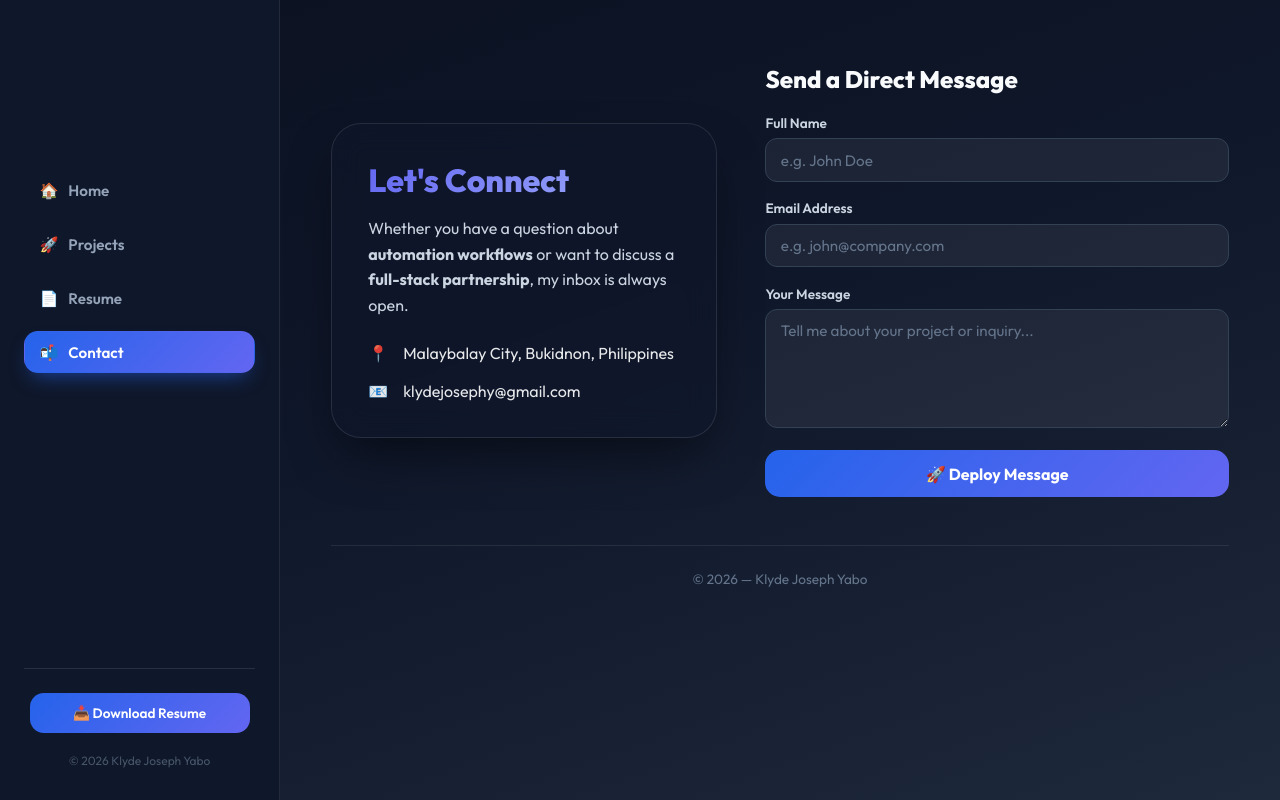
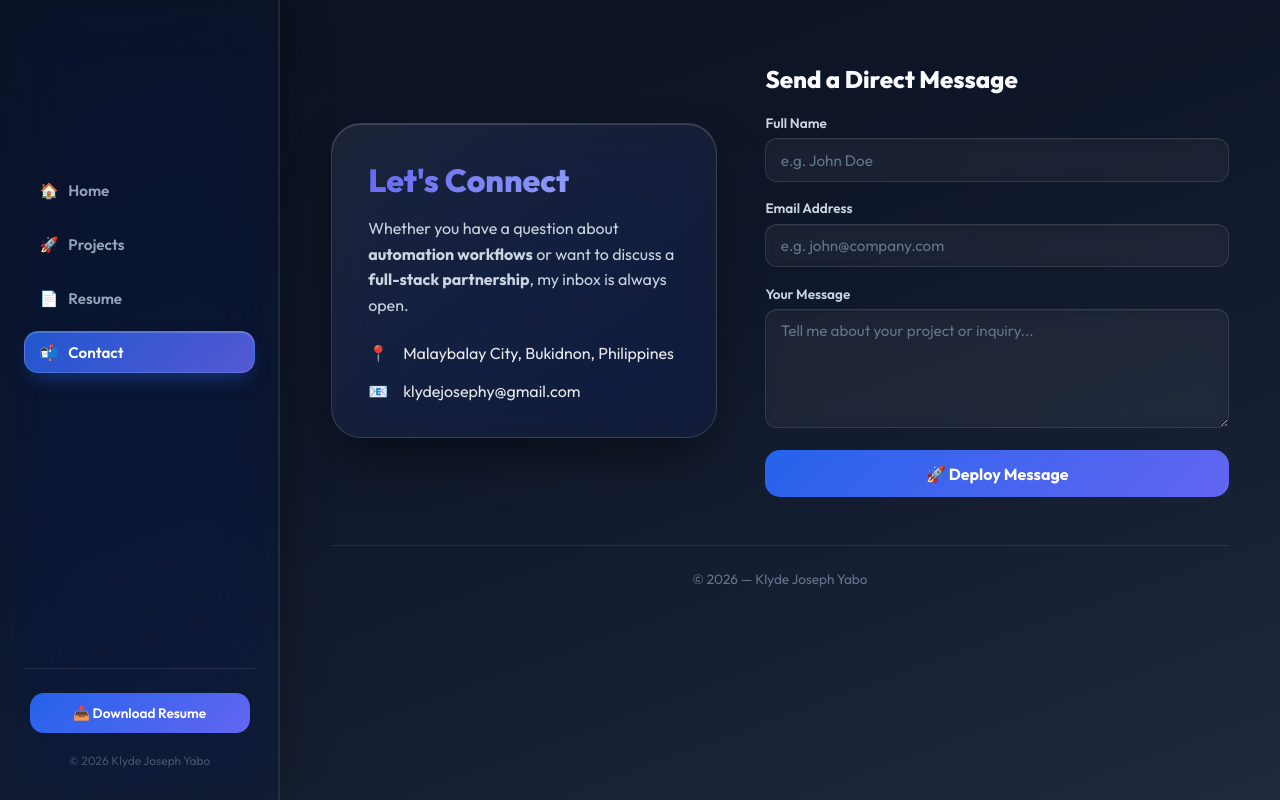
Before and after one commit to klaayd39/personal-portfolio, a React (Vite) app: page /contact in a window 1280 px wide. Built offline with nearby package versions, Linux system fonts and the light colour scheme; no server answers.

Commit message:
feat: apply Liquid Glass design system across all UI components

```diff
--- a/src/index.css
+++ b/src/index.css
@@ -16,6 +16,18 @@
 
   --sidebar-w:        280px;   /* desktop */
   --sidebar-w-tablet: 220px;   /* tablet  */
+}
+
+/* ─────────────────────────────────────────
+   UTILITY — Liquid Glass
+───────────────────────────────────────── */
+.glass {
+  background: rgba(255, 255, 255, 0.06);
+  backdrop-filter: blur(20px) saturate(160%);
+  -webkit-backdrop-filter: blur(20px) saturate(160%);
+  border: 1px solid rgba(255, 255, 255, 0.12);
+  box-shadow: 0 8px 32px rgba(0, 0, 0, 0.3),
+              inset 0 1px 0 rgba(255, 255, 255, 0.14);
 }
 
 /* ─────────────────────────────────────────
@@ -77,8 +89,11 @@ textarea:focus-visible,
 .sidebar {
   width: var(--sidebar-w);
   flex-shrink: 0;
-  background: var(--bg-mid);
-  border-right: 1px solid rgba(255, 255, 255, 0.08);
+  background: rgba(15, 23, 42, 0.28);
+  backdrop-filter: blur(32px) saturate(180%);
+  -webkit-backdrop-filter: blur(32px) saturate(180%);
+  border-right: 1px solid rgba(255, 255, 255, 0.1);
+  box-shadow: 5px 0 40px rgba(0, 0, 0, 0.25), inset -1px 0 0 rgba(255, 255, 255, 0.06);
   padding: 2rem 1.5rem;
   display: flex;
   flex-direction: column;
@@ -136,14 +151,21 @@ textarea:focus-visible,
 }
 
 .nav-item:hover {
-  background: rgba(255, 255, 255, 0.06);
+  background: rgba(255, 255, 255, 0.07);
+  border-color: rgba(255, 255, 255, 0.1);
+  backdrop-filter: blur(8px);
+  -webkit-backdrop-filter: blur(8px);
   color: #fff;
+  box-shadow: inset 0 1px 0 rgba(255, 255, 255, 0.1);
 }
 
 .nav-item.active {
-  background: linear-gradient(135deg, var(--primary) 0%, var(--secondary) 100%);
+  background: linear-gradient(135deg, rgba(37,99,235,0.85) 0%, rgba(99,102,241,0.85) 100%);
+  backdrop-filter: blur(12px);
+  -webkit-backdrop-filter: blur(12px);
+  border-color: rgba(255, 255, 255, 0.15);
   color: #fff;
-  box-shadow: 0 10px 20px -8px rgba(37, 99, 235, 0.6);
+  box-shadow: 0 10px 20px -8px rgba(37, 99, 235, 0.5), inset 0 1px 0 rgba(255, 255, 255, 0.2);
 }
 
 /* Bottom section of sidebar — divider + button + copyright */
@@ -197,6 +219,11 @@ textarea:focus-visible,
 ───────────────────────────────────────── */
 .mobile-topbar {
   display: none; /* shown only on mobile via media query */
+  background: rgba(11, 17, 32, 0.7);
+  backdrop-filter: blur(28px) saturate(160%);
+  -webkit-backdrop-filter: blur(28px) saturate(160%);
+  border-bottom: 1px solid rgba(255, 255, 255, 0.08);
+  box-shadow: 0 2px 20px rgba(0, 0, 0, 0.3), inset 0 -1px 0 rgba(255, 255, 255, 0.04);
 }
 
 /* ─────────────────────────────────────────
@@ -248,8 +275,11 @@ textarea:focus-visible,
   left: 0;
   width: var(--sidebar-w);
   height: 100vh;
-  background: var(--bg-mid);
-  border-right: 1px solid rgba(255, 255, 255, 0.1);
+  background: rgba(11, 17, 32, 0.7);
+  backdrop-filter: blur(32px) saturate(180%);
+  -webkit-backdrop-filter: blur(32px) saturate(180%);
+  border-right: 1px solid rgba(255, 255, 255, 0.12);
+  box-shadow: 8px 0 40px rgba(0, 0, 0, 0.4), inset -1px 0 0 rgba(255, 255, 255, 0.06);
   padding: 2rem 1.5rem;
   flex-direction: column;
   z-index: 110;
@@ -357,23 +387,26 @@ textarea:focus-visible,
 .skill-pill {
   display: inline-flex;
   align-items: center;
-  background: rgba(255, 255, 255, 0.92);
-  color: #1e293b;
+  background: rgba(255, 255, 255, 0.08);
+  color: #e2e8f0;
   padding: 8px 18px;
   border-radius: 100px;
   font-size: 0.85rem;
   font-weight: 700;
-  border: 1px solid #e2e8f0;
-  box-shadow: 0 4px 6px -1px rgba(0, 0, 0, 0.15);
+  border: 1px solid rgba(255, 255, 255, 0.18);
+  backdrop-filter: blur(10px);
+  -webkit-backdrop-filter: blur(10px);
+  box-shadow: 0 4px 12px rgba(0, 0, 0, 0.2), inset 0 1px 0 rgba(255, 255, 255, 0.15);
   transition: all 0.3s ease;
   white-space: nowrap;
 }
 
 .skill-pill:hover {
-  background: var(--secondary);
+  background: rgba(99, 102, 241, 0.3);
   color: white;
+  border-color: rgba(99, 102, 241, 0.5);
   transform: translateY(-3px);
-  box-shadow: 0 10px 15px -3px rgba(0, 0, 0, 0.25);
+  box-shadow: 0 10px 24px -4px rgba(99, 102, 241, 0.35), inset 0 1px 0 rgba(255, 255, 255, 0.2);
 }
 
 /* ─────────────────────────────────────────
@@ -389,10 +422,10 @@ textarea:focus-visible,
 .profile-card-3d {
   width: 420px;
   height: 420px;
-  background: rgba(255, 255, 255, 0.07);
-  backdrop-filter: blur(20px);
-  -webkit-backdrop-filter: blur(20px);
-  border: 1px solid rgba(255, 255, 255, 0.15);
+  background: linear-gradient(135deg, rgba(255,255,255,0.09) 0%, rgba(99,102,241,0.06) 100%);
+  backdrop-filter: blur(32px) saturate(160%);
+  -webkit-backdrop-filter: blur(32px) saturate(160%);
+  border: 1px solid rgba(255, 255, 255, 0.16);
   border-radius: 40px;
   padding: 40px;
   text-align: center;
@@ -402,7 +435,9 @@ textarea:focus-visible,
   justify-content: center;
   transition: all 0.6s cubic-bezier(0.23, 1, 0.32, 1);
   transform-style: preserve-3d;
-  box-shadow: 0 30px 60px -12px rgba(0, 0, 0, 0.45);
+  box-shadow: 0 30px 60px -12px rgba(0, 0, 0, 0.5),
+              inset 0 1px 0 rgba(255, 255, 255, 0.18),
+              inset 0 -1px 0 rgba(0, 0, 0, 0.1);
   flex-shrink: 0;
 }
 
@@ -536,8 +571,10 @@ textarea:focus-visible,
 }
 
 .project-card {
-  background: var(--bg-card);
-  border: 1px solid var(--border-card);
+  background: rgba(255, 255, 255, 0.04);
+  backdrop-filter: blur(18px) saturate(150%);
+  -webkit-backdrop-filter: blur(18px) saturate(150%);
+  border: 1px solid rgba(255, 255, 255, 0.1);
   border-radius: 20px;
   padding: 1.75rem;
   display: flex;
@@ -545,12 +582,17 @@ textarea:focus-visible,
   justify-content: space-between;
   transition: all 0.4s cubic-bezier(0.4, 0, 0.2, 1);
   min-width: 0;
+  box-shadow: 0 4px 24px rgba(0, 0, 0, 0.2), inset 0 1px 0 rgba(255, 255, 255, 0.1);
 }
 
 .project-card:hover {
   transform: translateY(-8px);
-  border-color: var(--secondary);
-  box-shadow: 0 20px 25px -5px rgba(0, 0, 0, 0.4);
+  background: rgba(255, 255, 255, 0.07);
+  border-color: rgba(255, 255, 255, 0.2);
+  box-shadow: 0 24px 48px -8px rgba(0, 0, 0, 0.45),
+              0 0 0 1px rgba(99, 102, 241, 0.2),
+              inset 0 1px 0 rgba(255, 255, 255, 0.15),
+              0 0 40px rgba(99, 102, 241, 0.08);
 }
 
 .card-title {
@@ -633,11 +675,15 @@ textarea:focus-visible,
 
 /* the big card */
 .resume-card {
-  background: rgba(255, 255, 255, 0.04);
-  border: 1px solid rgba(255, 255, 255, 0.1);
+  background: linear-gradient(160deg, rgba(255,255,255,0.06) 0%, rgba(99,102,241,0.03) 100%);
+  backdrop-filter: blur(24px) saturate(150%);
+  -webkit-backdrop-filter: blur(24px) saturate(150%);
+  border: 1px solid rgba(255, 255, 255, 0.12);
   border-radius: 28px;
   padding: 48px;
-  box-shadow: 0 30px 60px -12px rgba(0, 0, 0, 0.5);
+  box-shadow: 0 30px 60px -12px rgba(0, 0, 0, 0.5),
+              inset 0 1px 0 rgba(255, 255, 255, 0.14),
+              inset 0 -1px 0 rgba(0, 0, 0, 0.08);
 }
 
 /* ── Header ── */
@@ -966,14 +1012,16 @@ textarea:focus-visible,
 }
 
 .contact-card-modern {
-  background: rgba(15, 23, 42, 0.6);
-  backdrop-filter: blur(15px);
-  -webkit-backdrop-filter: blur(15px);
+  background: linear-gradient(145deg, rgba(255,255,255,0.07) 0%, rgba(99,102,241,0.04) 100%);
+  backdrop-filter: blur(28px) saturate(160%);
+  -webkit-backdrop-filter: blur(28px) saturate(160%);
   padding: 36px;
   border-radius: 30px;
-  border: 1px solid rgba(255, 255, 255, 0.1);
+  border: 1px solid rgba(255, 255, 255, 0.14);
   color: white;
-  box-shadow: 0 25px 50px -12px rgba(0, 0, 0, 0.5);
+  box-shadow: 0 25px 50px -12px rgba(0, 0, 0, 0.5),
+              inset 0 1px 0 rgba(255, 255, 255, 0.16),
+              inset 0 -1px 0 rgba(0, 0, 0, 0.06);
 }
 
 .contact-header {
@@ -1025,8 +1073,10 @@ textarea:focus-visible,
 
 .form-field input,
 .form-field textarea {
-  background: rgba(255, 255, 255, 0.06);
-  border: 1px solid var(--border-card);
+  background: rgba(255, 255, 255, 0.05);
+  backdrop-filter: blur(8px);
+  -webkit-backdrop-filter: blur(8px);
+  border: 1px solid rgba(255, 255, 255, 0.1);
   border-radius: 12px;
   padding: 0.7rem 0.9rem;
   color: #f1f5f9;
@@ -1034,6 +1084,8 @@ textarea:focus-visible,
   font-size: 0.95rem;
   resize: vertical;
   width: 100%;
+  box-shadow: inset 0 1px 0 rgba(255, 255, 255, 0.06), inset 0 2px 8px rgba(0,0,0,0.15);
+  transition: border-color 0.25s, box-shadow 0.25s;
 }
 
 .form-field input::placeholder,
```
